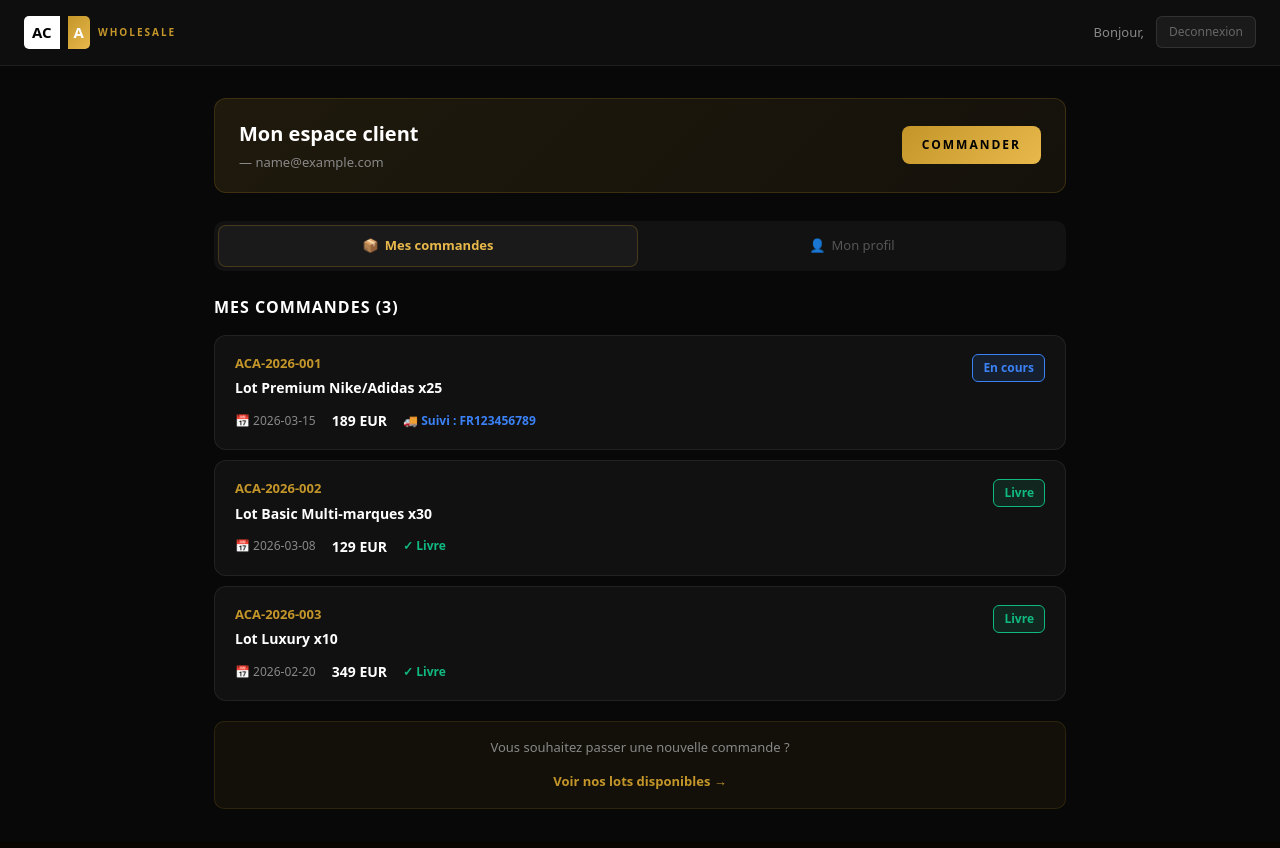
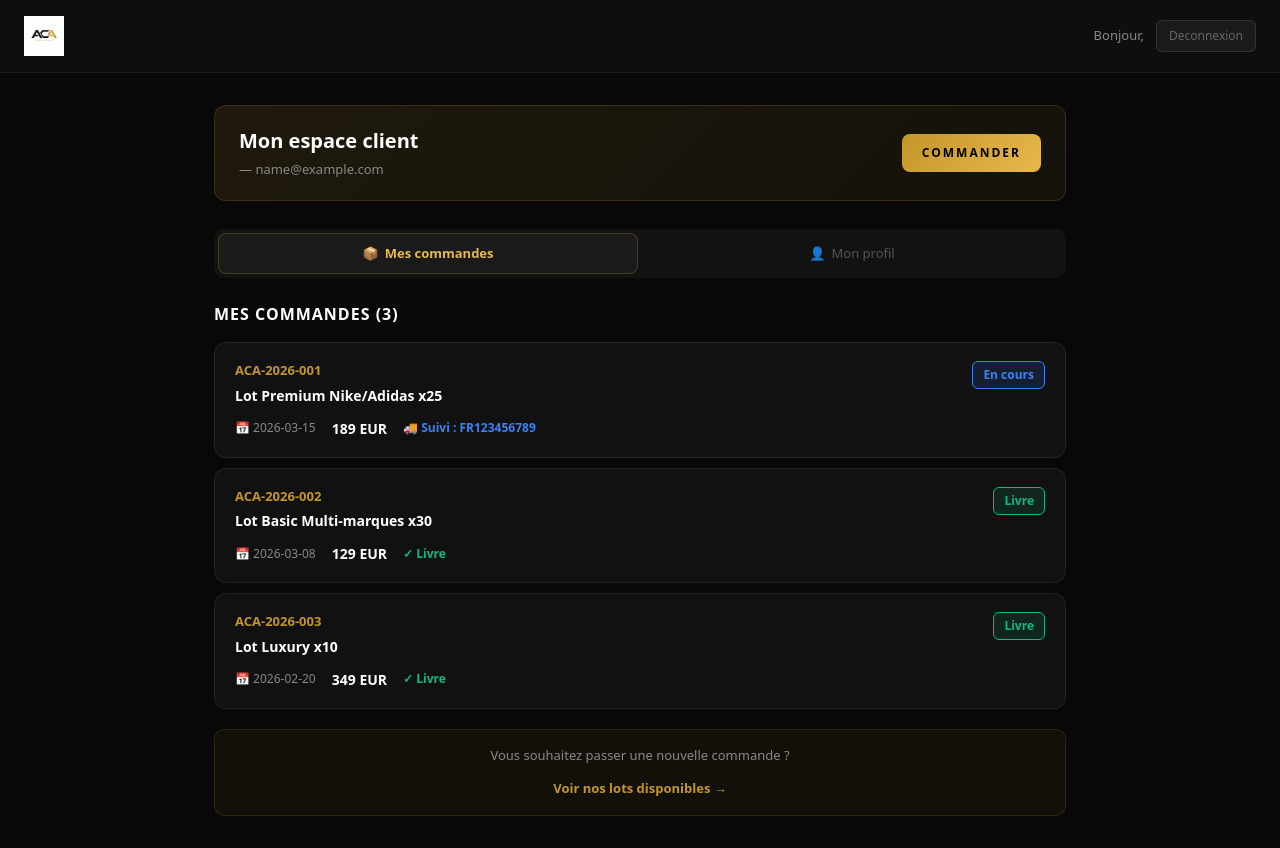
Before and after one commit to acawholesale/aca-wholesale, a Next.js app: page /compte in a window 1280 px wide. Built offline with nearby package versions, Linux system fonts and the light colour scheme; sample sign-in values are in the browser's storage.

Commit message:
Update page.js

```diff
--- a/app/compte/page.js
+++ b/app/compte/page.js
@@ -73,10 +73,8 @@ export default function ComptePage() {
   return (
     <div style={{ minHeight: '100vh', background: '#080808', fontFamily: 'system-ui, sans-serif' }}>
       <div style={{ background: '#0e0e0e', borderBottom: '1px solid rgba(255,255,255,0.07)', padding: '16px 24px', display: 'flex', alignItems: 'center', justifyContent: 'space-between' }}>
-        <Link href="/" style={{ display: 'flex', alignItems: 'center', gap: '8px', textDecoration: 'none' }}>
-          <span style={{ background: '#fff', color: '#000', padding: '5px 8px', fontWeight: 900, fontSize: '15px', borderRadius: '5px 0 0 5px' }}>AC</span>
-          <span style={{ background: 'linear-gradient(135deg, #C4962A, #E8B84B)', color: '#fff', padding: '5px 6px', fontWeight: 900, fontSize: '15px', borderRadius: '0 5px 5px 0' }}>A</span>
-          <span style={{ color: '#C4962A', fontWeight: 900, fontSize: '10px', textTransform: 'uppercase', letterSpacing: '2px' }}>Wholesale</span>
+        <Link href="/" style={{ display: 'flex', alignItems: 'center', textDecoration: 'none' }}>
+          <img src="/logo.png" alt="ACA Wholesale" style={{ height: '40px', width: 'auto', objectFit: 'contain' }} />
         </Link>
         <div style={{ display: 'flex', alignItems: 'center', gap: '12px' }}>
           <span style={{ color: '#888', fontSize: '13px' }}>Bonjour, <strong style={{ color: '#E8B84B' }}>{user.prenom}</strong></span>
```
